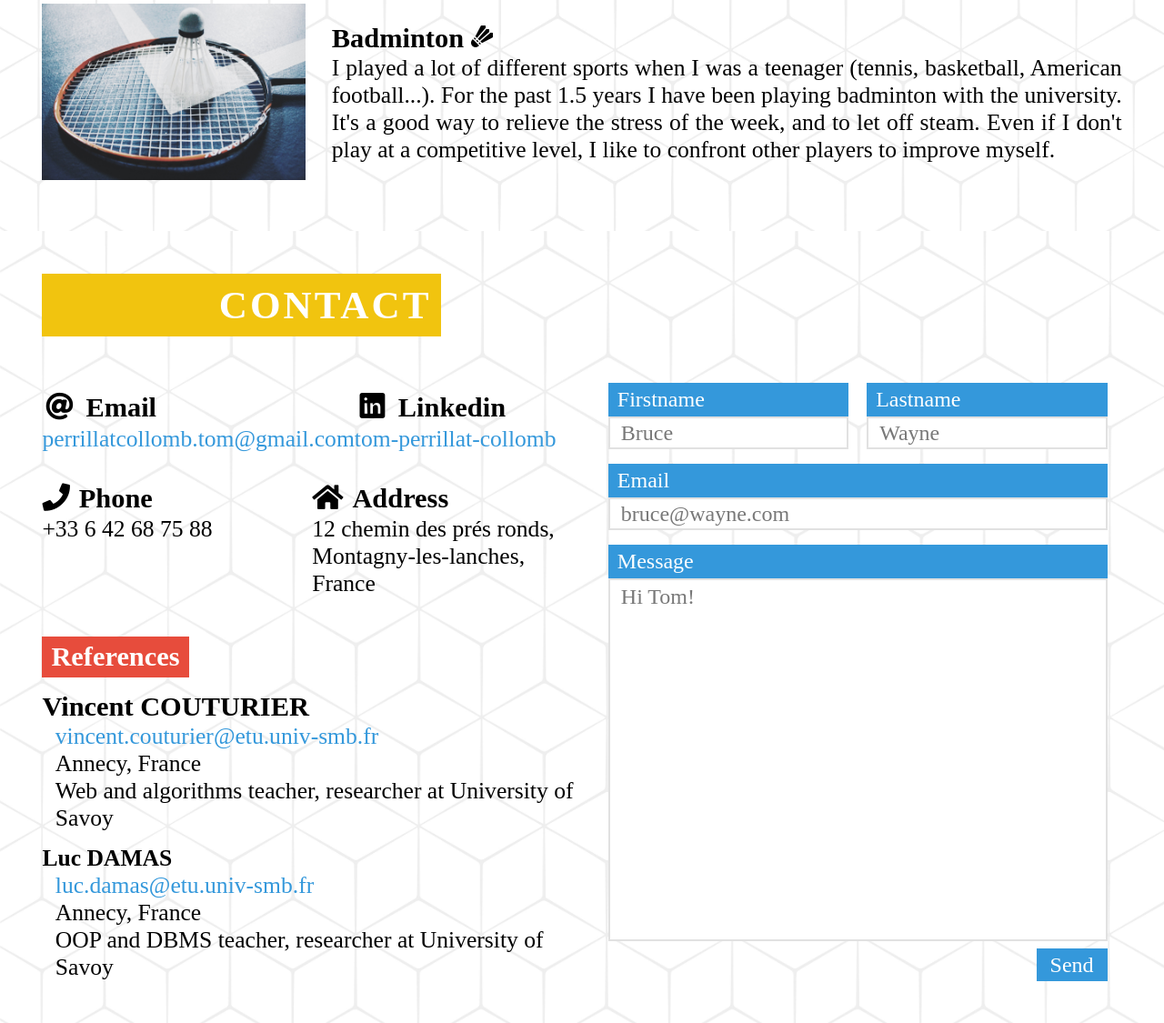
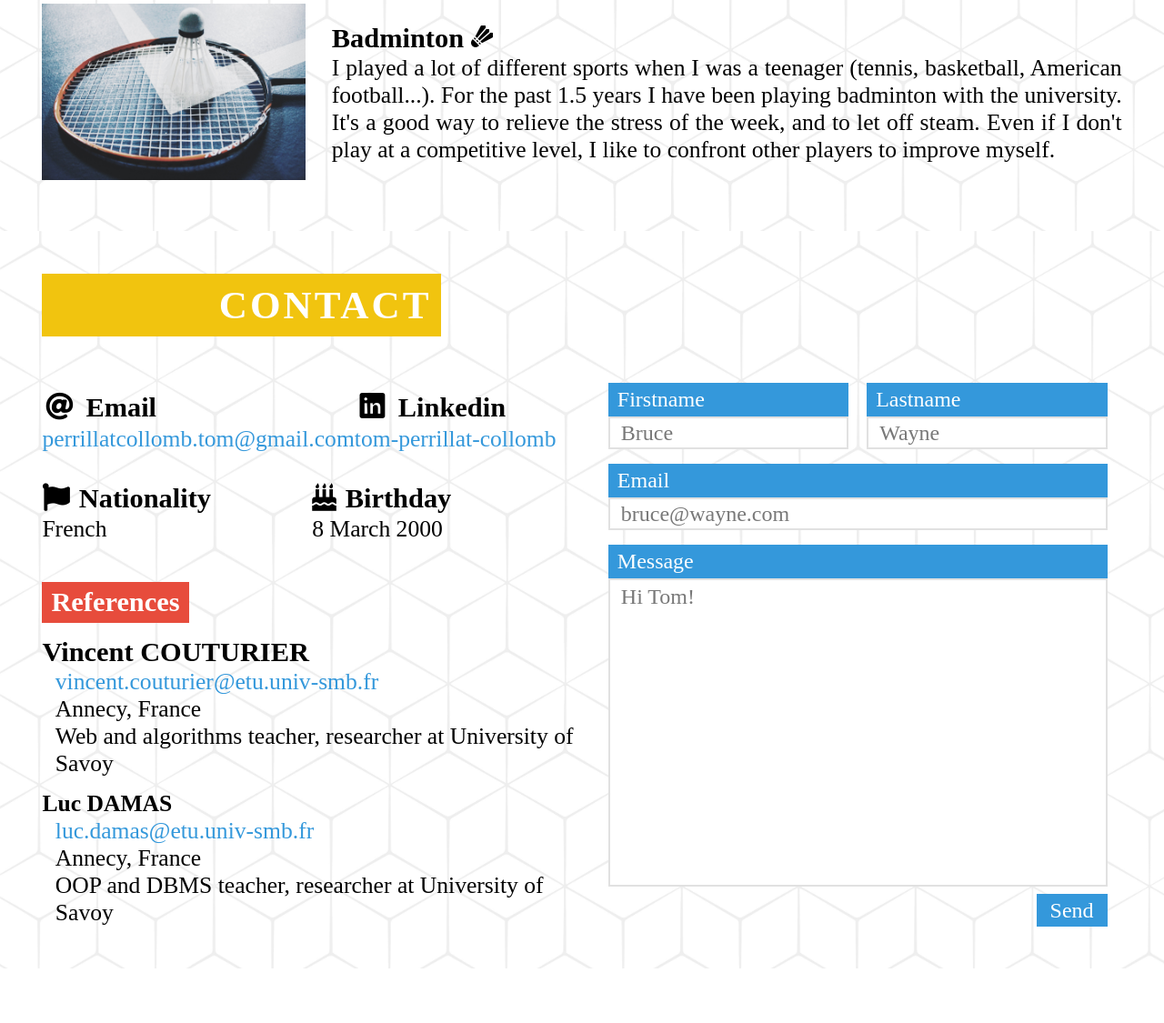
Before and after one commit to tomperr/portfolio, a PHP site: page / in a window 1280 px wide. Shown: the part 5024-6149 px from the top of the page at 91% size. After the commit the page ends 6089 px from the top, so only its background shows below. Run offline with PHP 8.4, Linux system fonts and the light colour scheme; some web fonts are replaced.

Commit message:
update contact

```diff
--- a/contact.php
+++ b/contact.php
@@ -20,15 +20,12 @@
 								<p class="contact-info-description h-6"><a href="https://www.linkedin.com/in/tom-perrillat-collomb-81b698182/" target="_blank">tom-perrillat-collomb</a></p>
 							</div>
 							<div class="contact-info animate fade-in-left flex-item-auto mt-1 mb-1">
-								<h4 class="contact-info-title h-5"><i class="fas fa-phone margin"></i>Phone</h4>
-								<p class="contact-info-description h-6">+33 6 42 68 75 88</p>
+								<h4 class="contact-info-title h-5"><i class="fas fa-flag margin"></i>Nationality</h4>
+								<p class="contact-info-description h-6">French</p>
 							</div>
 							<div class="contact-info animate fade-in-left flex-item-auto mt-1 mb-1">
-								<h4 class="contact-info-title h-5"><i class="fas fa-home margin"></i>Address</h4>
-								<p class="contact-info-description h-6">
-									12 chemin des prés ronds,<br />
-									Montagny-les-lanches, France
-								</p>
+								<h4 class="contact-info-title h-5"><i class="fas fa-birthday-cake margin"></i>Birthday</h4>
+								<p class="contact-info-description h-6">8 March 2000</p>
 							</div>
 						</div>
 
```
